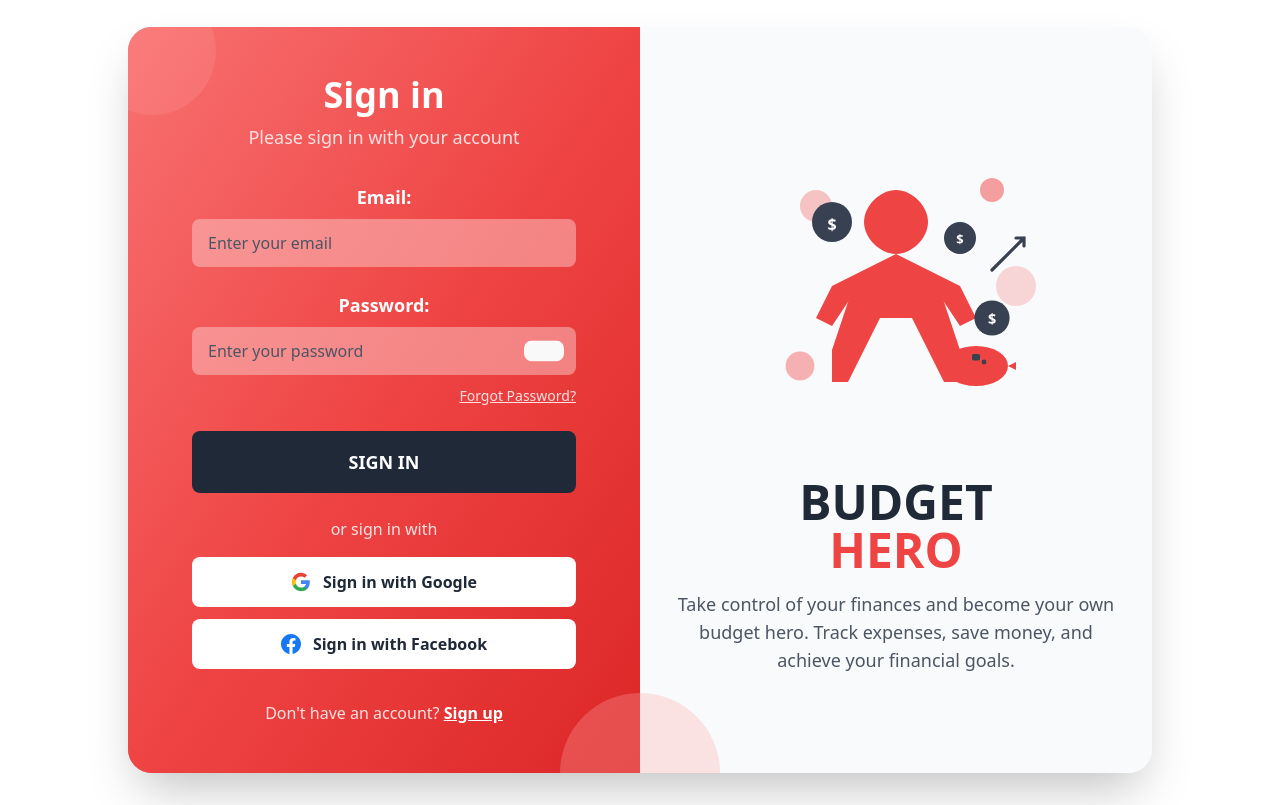
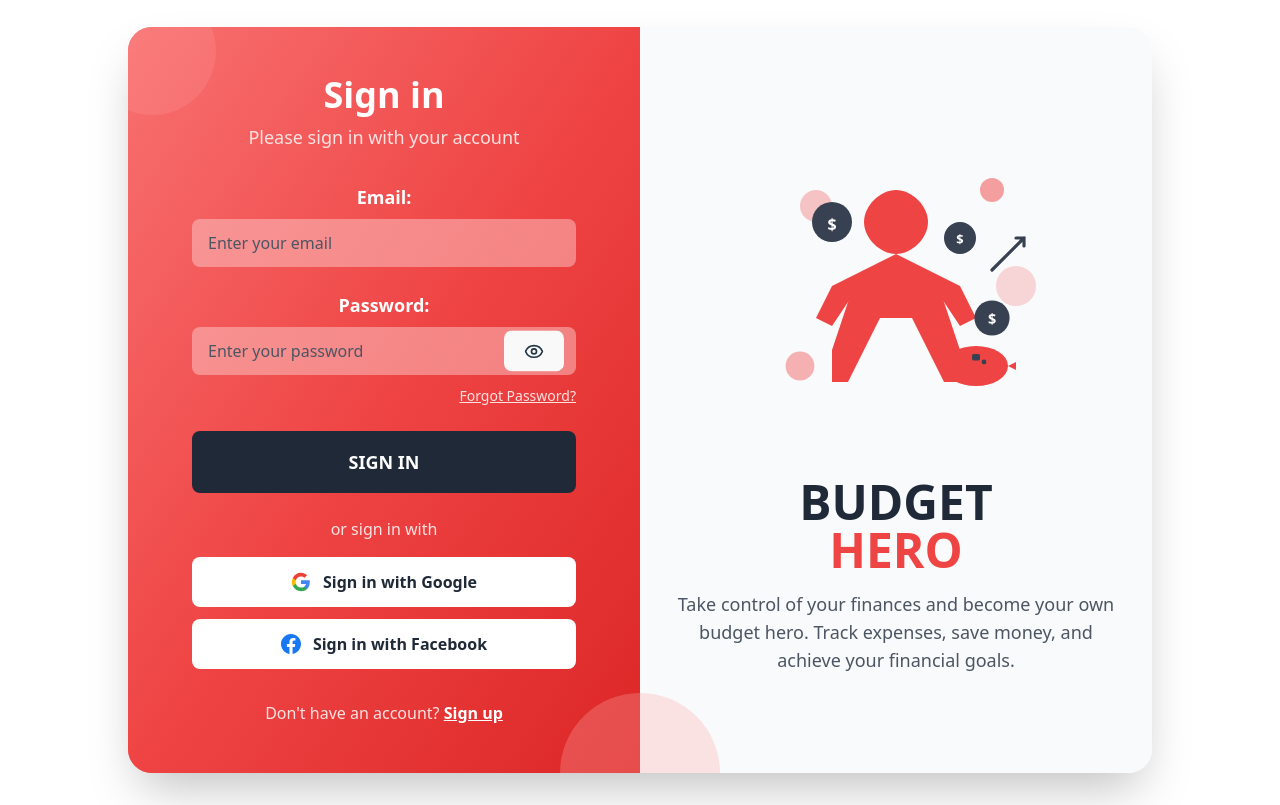
Before and after one commit to alvish-shrestha/WebAPI-Budget-Hero-Frontend, a React (Vite) app: page /login in a window 1280 px wide. Built offline with nearby package versions, Linux system fonts and the light colour scheme.

Commit message:
login password show icon

```diff
--- a/src/components/auth/LoginForm.jsx
+++ b/src/components/auth/LoginForm.jsx
@@ -1,6 +1,7 @@
 import React, { useState } from 'react';
 import { Link } from 'react-router-dom';
 import { EyeIcon, EyeSlashIcon } from '@heroicons/react/16/solid';
+import { Eye, EyeOff } from "lucide-react"
 
 export default function LoginForm() {
   const [showPassword, setShowPassword] = useState(false);
@@ -42,9 +43,7 @@ export default function LoginForm() {
   return (
     // <div className="min-h-screen bg-gray-100 flex items-center justify-center p-4">
     <div className="bg-white rounded-3xl shadow-2xl overflow-hidden max-w-6xl w-full grid lg:grid-cols-2">
-        {/* Left side - Login Form */}
       <div className="relative bg-gradient-to-br from-red-400 via-red-500 to-red-600 p-8 lg:p-12">
-          {/* Decorative curved background */}
         <div className="absolute inset-0 bg-gradient-to-br from-red-400/90 via-red-500/90 to-red-600/90"></div>
         <div className="absolute -bottom-20 -right-20 w-40 h-40 bg-red-300/30 rounded-full"></div>
         <div className="absolute -top-10 -left-10 w-32 h-32 bg-red-300/20 rounded-full"></div>
@@ -90,7 +89,7 @@ export default function LoginForm() {
                   onClick={() => setShowPassword(!showPassword)}
                   className="absolute right-3 top-1/2 -translate-y-1/2 text-white-600 hover:text-white-800"
                 >
-                    {showPassword ? <EyeIcon size={20} /> : <EyeSlashIcon size={20} />}
+                  {showPassword ? <EyeOff size={20} /> : <Eye size={20} />}
                 </button>
               </div>
               <div className="text-right mt-2">
@@ -162,20 +161,17 @@ export default function LoginForm() {
         </div>
       </div>
 
-        {/* Right side - Hero Illustration */}
       <div className="hidden lg:flex items-center justify-center bg-gray-50 p-8">
         <div className="text-center">
           <div className="relative mb-8">
-              {/* Hero illustration */}
             <div className="relative w-80 h-80 mx-auto">
               <svg viewBox="0 0 400 400" className="w-full h-full">
-                  {/* Background circles */}
+
                 <circle cx="100" cy="100" r="20" fill="#EF4444" opacity="0.3" />
                 <circle cx="320" cy="80" r="15" fill="#EF4444" opacity="0.5" />
                 <circle cx="350" cy="200" r="25" fill="#EF4444" opacity="0.2" />
                 <circle cx="80" cy="300" r="18" fill="#EF4444" opacity="0.4" />
 
-                  {/* Person silhouette */}
                 <path
                   d="M200 80 C220 80 240 100 240 120 C240 140 220 160 200 160 C180 160 160 140 160 120 C160 100 180 80 200 80 Z"
                   fill="#EF4444"
@@ -185,11 +181,9 @@ export default function LoginForm() {
                   fill="#EF4444"
                 />
 
-                  {/* Arms */}
                 <path d="M160 180 L120 200 L100 240 L120 250 L140 220 L160 200" fill="#EF4444" />
                 <path d="M240 180 L280 200 L300 240 L280 250 L260 220 L240 200" fill="#EF4444" />
 
-                  {/* Dollar signs */}
                 <circle cx="120" cy="120" r="25" fill="#374151" />
                 <text x="120" y="130" textAnchor="middle" fill="white" fontSize="20" fontWeight="bold">
                   $
@@ -205,13 +199,11 @@ export default function LoginForm() {
                   $
                 </text>
 
-                  {/* Piggy bank */}
                 <ellipse cx="300" cy="300" rx="40" ry="25" fill="#EF4444" />
                 <circle cx="310" cy="295" r="3" fill="#374151" />
                 <path d="M340 300 L350 295 L350 305 Z" fill="#EF4444" />
                 <rect x="295" y="285" width="10" height="8" fill="#374151" rx="2" />
 
-                  {/* Growth arrow */}
                 <path
                   d="M320 180 L360 140 M350 140 L360 140 L360 150"
                   stroke="#374151"
```
Lines whose indentation alone changed are shown as unchanged.
